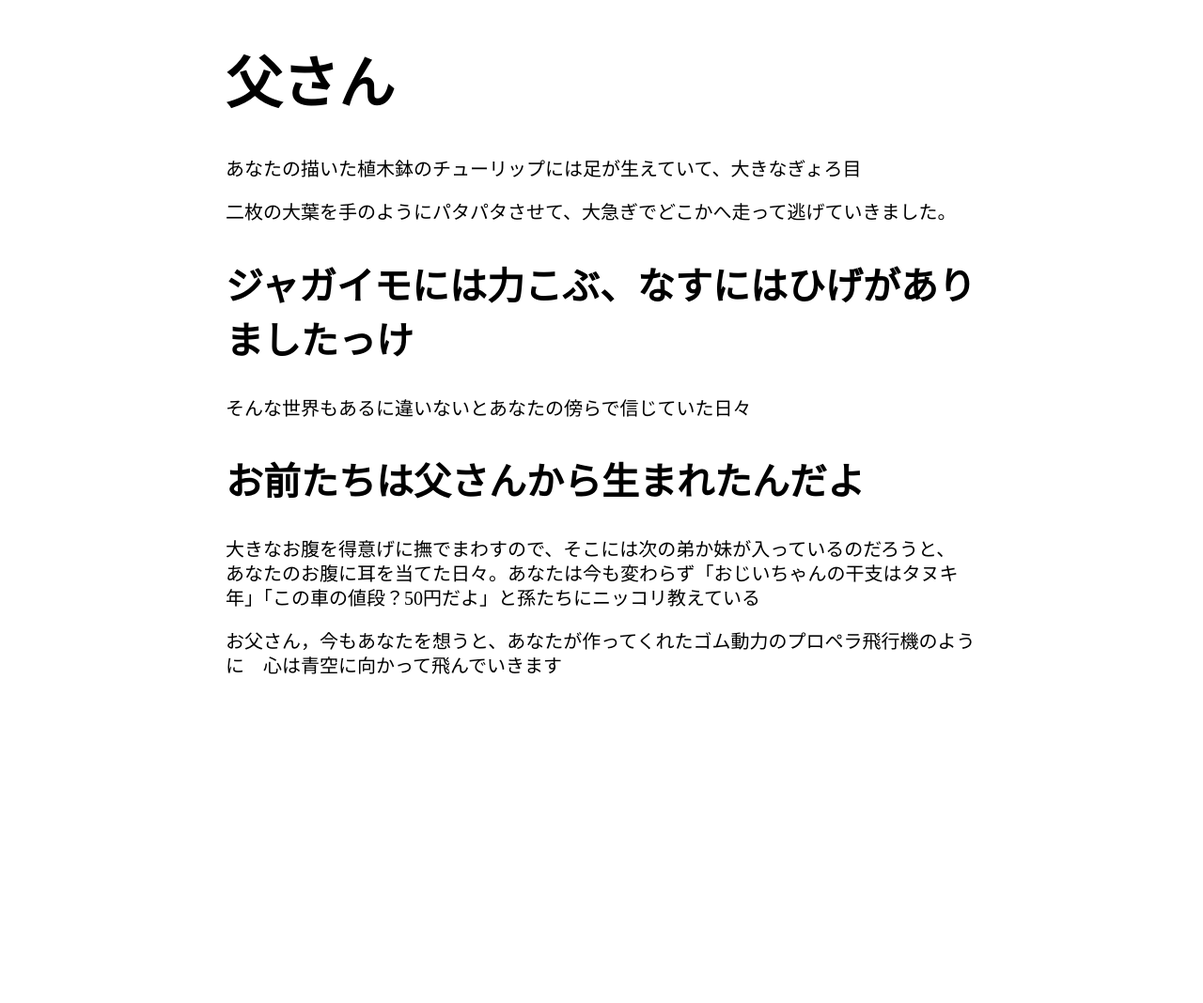
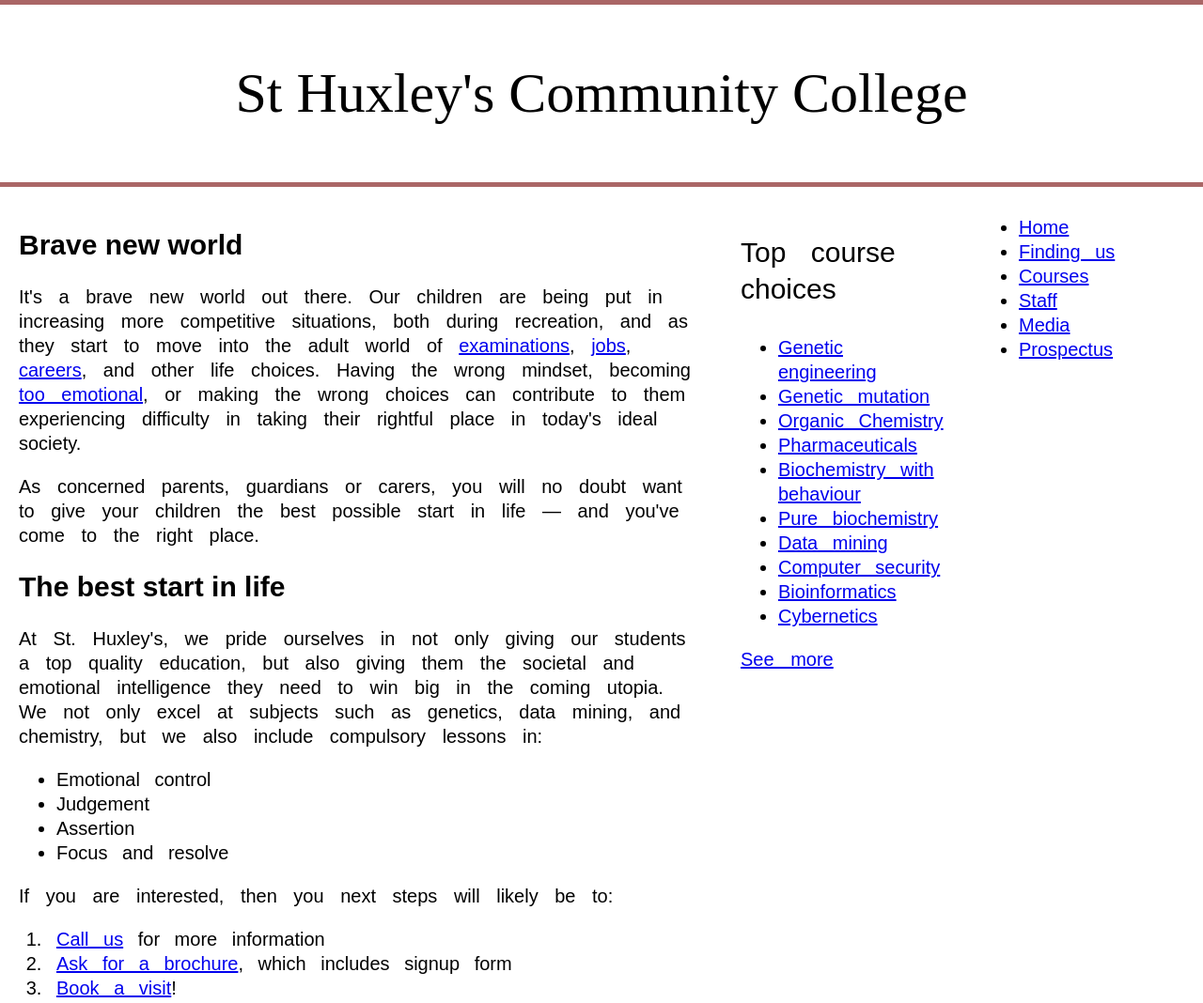
Before and after one commit to hirocook55-hub/myRepositry, a plain HTML site: page index.html in a window 1280 px wide. Shown: the top 1068 px of the page at 94% size. Before the commit the page ends 800 px from the top, so only its background shows below. Drawn offline with Linux system fonts and the light colour scheme; a web font is replaced by a local one.

Commit message:
Add files via upload

```diff
--- /dev/null
+++ b/Gweb-font-start.css
@@ -0,0 +1,34 @@
+/* General setup */
+
+html {
+  font-size: 10px;
+  margin: 0;
+  font-family: 'Roboto';
+  font-family: 'Coda';
+}
+
+body {
+  width: 80%;
+  max-width: 800px;
+  margin: 0 auto;
+}
+
+/* Typography */
+
+h1 {
+  font-size: 6rem;
+}
+
+h2 {
+  font-size: 4rem;
+}
+h1, h2 {
+  font-family: 'Freckle Face', cursive;
+}
+
+p {
+  font-size: 2rem;
+  line-height: 1.3;
+  word-spacing: 0.6em;
+  font-family: 'New Tegomin', sans-serif;
+}
--- a/index.html
+++ b/index.html
@@ -2,40 +2,89 @@
 <html>
   <head>
     <meta charset="utf-8">
-    <title>日本語フォント</title>
-    <html>
-  <head>
-    <link rel="preconnect" href="https://fonts.gstatic.com">
-
-    <link rel="stylesheet"
-          href="https://fonts.googleapis.com/earlyaccess/hannari.css" rel="stylesheet">
-    <link href="https://fonts.googleapis.com/earlyaccess/nicomoji.css" rel="stylesheet">
+    <title>St Huxley's Community College</title>
+    <link href="style.css" type="text/css" rel="stylesheet">
+    <link rel="stylesheet" href="https://use.typekit.net/bke8gjz.css">
     <style>
-      body {
-        font-family: "Kokoro", "nikomoji", serif;
-
-        font-size: 10px;
+      h1{
+            font-family: 'turquoise-inline';
+            font-weight: 400;
+            font-style: normal;
       }
     </style>
-
-  <link href="https://fonts.googleapis.com/earlyaccess/kokoro.css" rel="stylesheet">
-  <link href="Japanese-font-poem.css" rel="stylesheet" type="text/css">
   </head>
   <body>
-    <h1>父さん</h1>
 
-    <p>あなたの描いた植木鉢のチューリップには足が生えていて、大きなぎょろ目</p>
+  <header>
+    <h1>St Huxley's Community College</h1>
+  </header>
 
-    <p>二枚の大葉を手のようにパタパタさせて、大急ぎでどこかへ走って逃げていきました。
-    <h2>ジャガイモには力こぶ、なすにはひげがありましたっけ</h2>
+  <section>
+      <h2>Brave new world</h2>
 
-    <p>そんな世界もあるに違いないとあなたの傍らで信じていた日々</p>
+      <p>It's a brave new world out there. Our children are being put in increasing more competitive situations, both during recreation, and as they start to move into the adult world of <a href="https://en.wikipedia.org/wiki/Examination">examinations</a>, <a href="https://en.wikipedia.org/wiki/Jobs">jobs</a>, <a href="https://en.wikipedia.org/wiki/Career">careers</a>, and other life choices. Having the wrong mindset, becoming <a href="https://en.wikipedia.org/wiki/Emotion">too emotional</a>, or making the wrong choices can contribute to them experiencing difficulty in taking their rightful place in today's ideal society.</p>
 
-    <h2>お前たちは父さんから生まれたんだよ</h2>
+      <p>As concerned parents, guardians or carers, you will no doubt want to give your children the best possible start in life — and you've come to the right place.</p>
 
-    <p>大きなお腹を得意げに撫でまわすので、そこには次の弟か妹が入っているのだろうと、
-        あなたのお腹に耳を当てた日々。あなたは今も変わらず「おじいちゃんの干支はタヌキ年」「この車の値段？50円だよ」と孫たちにニッコリ教えている</p>
+      <h2>The best start in life</h2>
 
-    <p>お父さん，今もあなたを想うと、あなたが作ってくれたゴム動力のプロペラ飛行機のように　心は青空に向かって飛んでいきます</p>
+      <p>At St. Huxley's, we pride ourselves in not only giving our students a top quality education, but also giving them the societal and emotional intelligence they need to win big in the coming utopia. We not only excel at subjects such as genetics, data mining, and chemistry, but we also include compulsory lessons in:</p>
+
+      <ul>
+        <li>Emotional control</li>
+        <li>Judgement</li>
+        <li>Assertion</li>
+        <li>Focus and resolve</li>
+      </ul>
+
+      <p>If you are interested, then you next steps will likely be to:</p>
+
+      <ol>
+        <li><a href="#">Call us</a> for more information</li>
+        <li><a href="#">Ask for a brochure</a>, which includes signup form</li>
+        <li><a href="#">Book a visit</a>!</li>
+      </ol>
+  </section>
+
+  <aside>
+
+    <p class="font1">Top course choices</p>
+
+    <ul>
+      <li><a href="#">Genetic engineering</a></li>
+      <li><a href="#">Genetic mutation</a></li>
+      <li><a href="#">Organic Chemistry</a></li>
+      <li><a href="#">Pharmaceuticals</a></li>
+      <li><a href="#">Biochemistry with behaviour</a></li>
+      <li><a href="#">Pure biochemistry</a></li>
+      <li><a href="#">Data mining</a></li>
+      <li><a href="#">Computer security</a></li>
+      <li><a href="#">Bioinformatics</a></li>
+      <li><a href="#">Cybernetics</a></li>
+    </ul>
+
+    <p><a href="#">See more</a></p>
+
+  </aside>
+
+  <nav>
+
+    <ul>
+      <li><a href="#">Home</a></li>
+      <li><a href="#">Finding us</a></li>
+      <li><a href="#">Courses</a></li>
+      <li><a href="#">Staff</a></li>
+      <li><a href="#">Media</a></li>
+      <li><a href="#">Prospectus</a></li>
+    </ul>
+
+  </nav>
+
+  <footer>
+
+    <p>&copy; 2016 St Huxley's Community College</p>
+
+  </footer>
+
   </body>
 </html>
--- /dev/null
+++ b/style.css
@@ -0,0 +1,124 @@
+/* General setup */
+
+@font-face {
+  font-family: 'source_code_problack';
+  src: url('fonts/sourcecodepro-black-webfont.woff2') format('woff2'),
+       url('fonts/sourcecodepro-black-webfont.woff') format('woff');
+  font-weight: normal;
+  font-style: normal;
+
+}
+
+@font-face {
+  font-family: 'pt_sans_captionregular';
+  src: url('fonts/ptc55f-webfont.woff2') format('woff2'),
+       url('fonts/ptc55f-webfont.woff') format('woff');
+  font-weight: normal;
+  font-style: normal;
+
+}
+
+@font-face {
+  font-family: 'districtregular';
+  src: url('fonts/district-webfont.woff2') format('woff2'),
+       url('fonts/district-webfont.woff') format('woff');
+  font-weight: normal;
+  font-style: normal;
+
+}
+
+
+@font-face {
+  font-family: 'turquoise';
+ src:  url("https://use.typekit.net/bke8gjz.css");
+  font-weight: 400;
+  font-style: regular;
+}
+@font-face {
+font-family: 'turquoise-inline',sans-serif;
+src: url("https://use.typekit.net/bke8gjz.css");
+font-weight: 400;
+font-style:
+
+}
+
+
+html {
+    font-size: 10px;
+    margin: 0;
+
+  }
+* {
+  box-sizing: border-box;
+}
+
+body {
+  margin: 0 auto;
+  min-width: 1000px;
+  max-width: 1400px;
+}
+
+/* Layout */
+
+section {
+  float: left;
+  width: 60%;
+}
+
+aside {
+  float: left;
+  width: 20%;
+}
+
+nav {
+  float: left;
+  width: 20%;
+}
+
+footer {
+  clear: both;
+}
+
+header, section, aside, nav, footer {
+  padding: 20px;
+}
+
+/* header and footer */
+
+header, footer {
+  border-top: 5px solid #a66;
+  border-bottom: 5px solid #a66;
+}
+
+/* WRITE YOUR CODE BELOW HERE */
+/* Typography */
+
+h1 {
+    font-size: 6rem;
+    font-family: 'turquoise-inline', sans-serif;
+    text-align: center;
+  }
+
+  h2 {
+    font-size: 3rem;
+    font-family: 'source_code_problack', sans-serif;
+  }
+
+  p {
+    font-size: 2rem;
+    line-height: 1.3;
+    word-spacing: 0.6em;
+    font-family: 'pt_sans_captionregular', sans-serif;
+  }
+
+  li {
+    font-size: 2rem;
+    line-height: 1.3;
+    word-spacing: 0.5em;
+    font-family:'turquoise', sans-serif;
+
+  }
+  .font1{
+    font-family:'turquoise', sans-serif;
+    font-size: 3rem;
+  }
```
Also changed, not shown: Gweb-font-start.html (added, +40 -0 lines).
